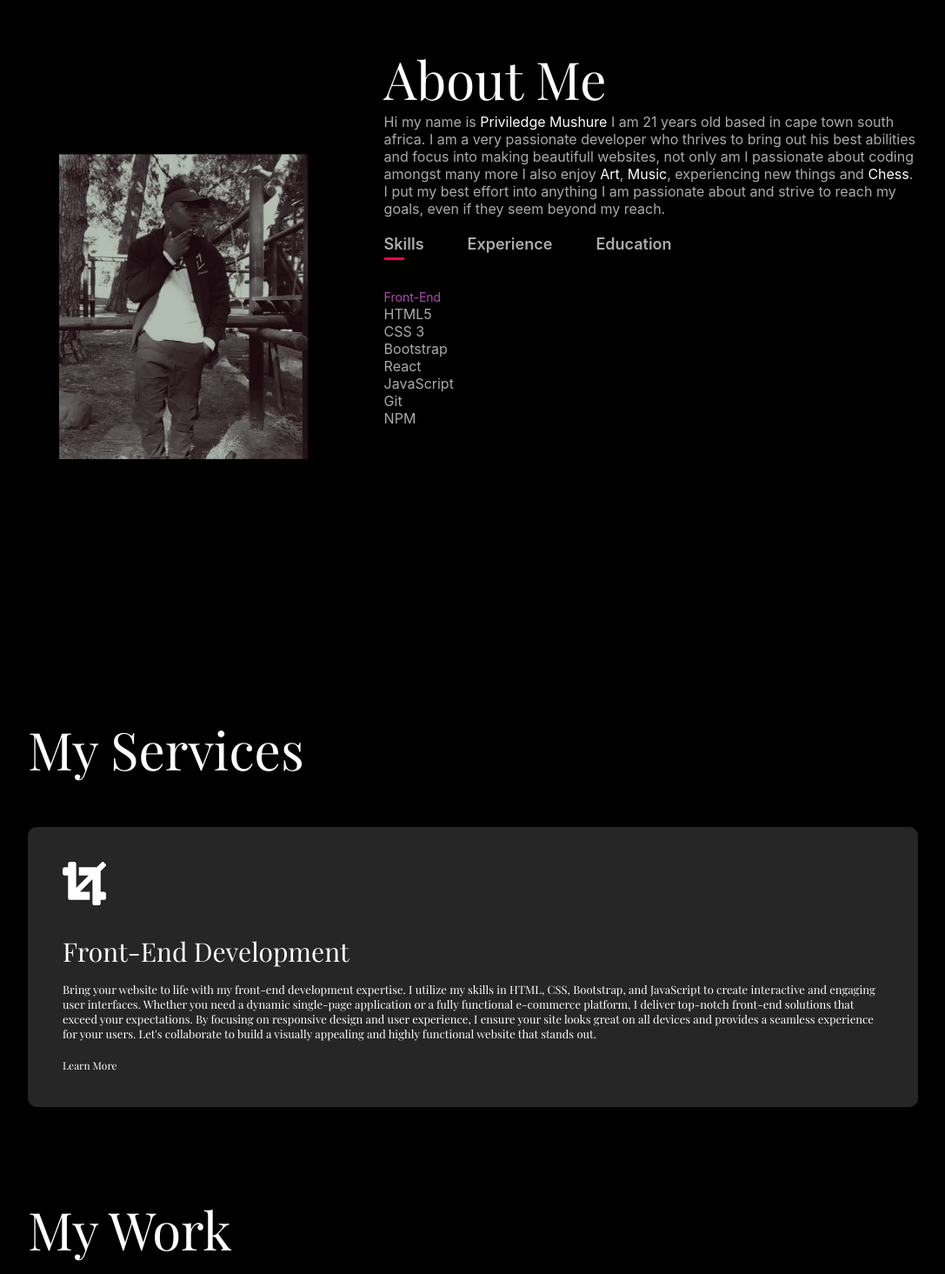
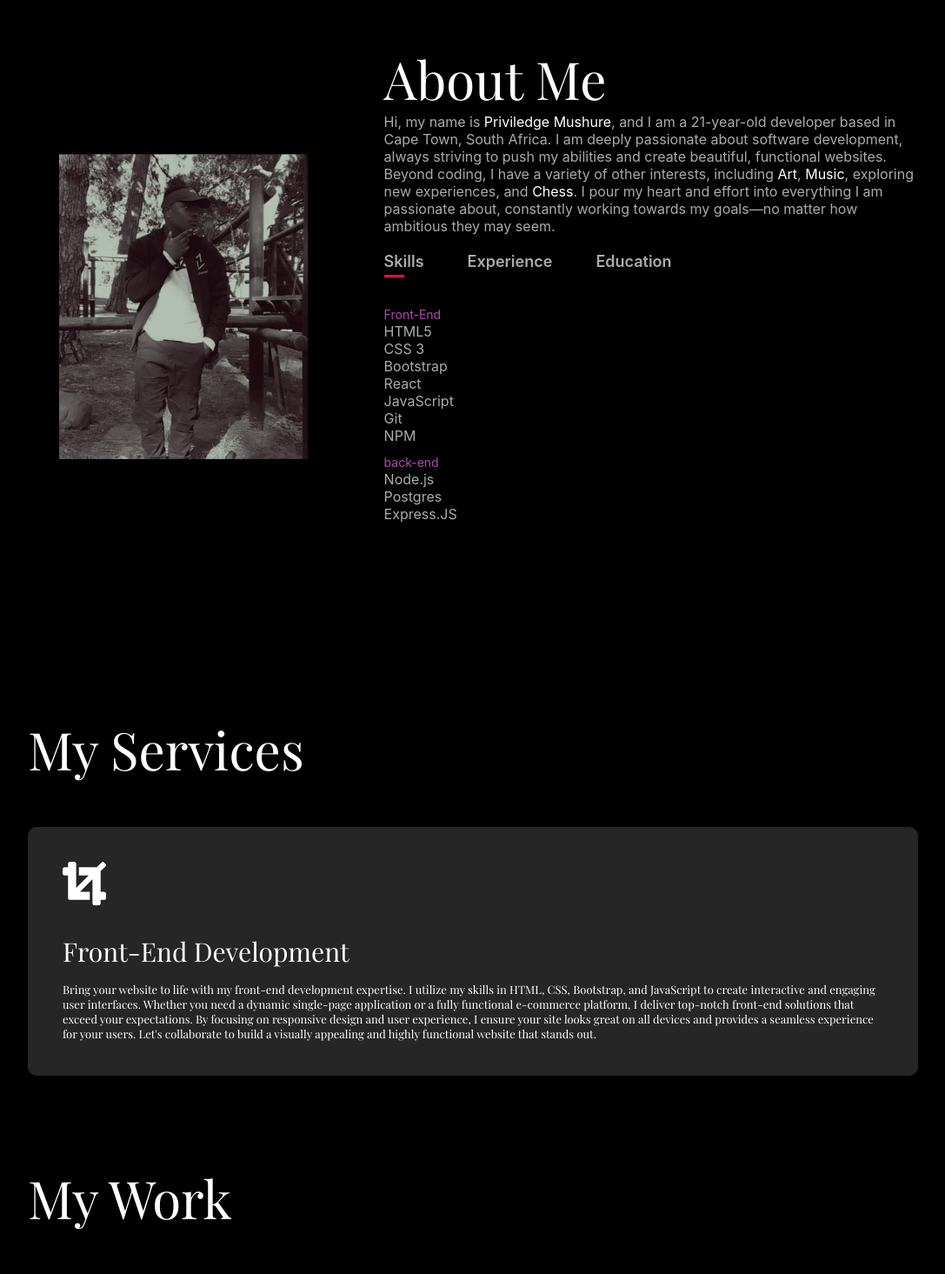
Before and after one commit to Privils/portfolio, a React (Create React App) app: page / in a window 1280 px wide. Shown: the part 840-2305 px from the top of the page at 87% size, without its empty margins (96-1183 px from the left). Built offline with nearby package versions, Linux system fonts and the light colour scheme.

Commit message:
made updates

```diff
--- a/package.json
+++ b/package.json
@@ -9,7 +9,7 @@
     "@testing-library/user-event": "^13.5.0",
     "react": "^18.2.0",
     "react-dom": "^18.2.0",
-    "react-icons": "^5.1.0",
+    "react-icons": "^5.3.0",
     "react-scripts": "5.0.1",
     "web-vitals": "^2.1.4"
   },
--- a/src/Components/Footer.js
+++ b/src/Components/Footer.js
@@ -5,7 +5,7 @@ const Footer = () => {
   return (
     <div>
          <div class="copyrite">
-        <p>copyrite PrivilsWebDev . Made with <FaHeart className='footericon'/> by priviledge</p>
+        <p>  &copy;(2024) PrivilsWebDev . All rights reserved<FaHeart className='footericon'/></p>
     </div>
     </div>
   )
--- a/src/Components/Home.js
+++ b/src/Components/Home.js
@@ -80,13 +80,18 @@ const Home = () => {
             <div className="col-2">
               <h1 className="subtitle">about me</h1>
               <p>
-                Hi my name is <span id="my-name">priviledge mushure</span> I am 21
-                years old based in <span>cape town south africa</span>. I am a very
-                passionate developer who thrives to bring out his best abilities and focus into making
-                beautifull websites, not only am I passionate about coding amongst many more I also enjoy  <span  id="my-name">art</span>, <span  id="my-name">music</span>, experiencing new things and <span  id="my-name">chess</span>.
-                I put my best effort into anything I am passionate about and strive to reach my goals, even if they seem beyond my reach.
-
-              </p>
+              Hi, my name is <span id="my-name">Priviledge Mushure</span>, and
+              I am a 21-year-old developer based in{" "}
+              <span>Cape Town, South Africa</span>. I am deeply passionate
+              about software development, always striving to push my abilities
+              and create beautiful, functional websites. Beyond coding, I have
+              a variety of other interests, including{" "}
+              <span id="my-name">art</span>, <span id="my-name">music</span>,
+              exploring new experiences, and <span id="my-name">chess</span>.
+              I pour my heart and effort into everything I am passionate
+              about, constantly working towards my goals—no matter how
+              ambitious they may seem.
+            </p>
               <div className="tabtitle">
                 <p
                   className={`tab-links ${
@@ -134,21 +139,15 @@ const Home = () => {
                     NPM
                   </li>
                   {
-                    /*
+
                   <li>
-                    <span>fullStack</span>
-                    <br />
-                    HTML5
-                    <br />
-                    CSS 3<br />
-                    REACT <br />
-                    JAVASCRIPT
+                    <span>back-end</span>
                     <br />
                     Node.js <br />
                     Postgres <br />
                     Express.JS <br />
                     <br />
-                  </li>*/
+                  </li>
 }
 
                 </ul>
@@ -163,8 +162,19 @@ const Home = () => {
                   <li>
                     <span>currently</span>
                     <br />
-                    study/learning experience
+                   <strong> study/learning experience </strong>
                   </li>
+                  <li>
+                    <strong>Internship - frontend Developer</strong> | kreativestorm |
+                    <p>
+                      During my internship at kreativestorm, I worked on
+                      developing and maintaining websites, improving user
+                      interfaces, and optimizing web performance. I gained
+                      hands-on experience with HTML, CSS ,JavaScript and
+                      collaborated with other developers to bring projects to
+                      completion.
+                    </p>
+                    </li>
                 </ul>
               </div>
 
@@ -202,72 +212,8 @@ const Home = () => {
               <p>
               Bring your website to life with my front-end development expertise. I utilize my skills in HTML, CSS, Bootstrap, and JavaScript to create interactive and engaging user interfaces. Whether you need a dynamic single-page application or a fully functional e-commerce platform, I deliver top-notch front-end solutions that exceed your expectations. By focusing on responsive design and user experience, I ensure your site looks great on all devices and provides a seamless experience for your users. Let's collaborate to build a visually appealing and highly functional website that stands out.
               </p>
-              <a href="#" onClick={toggleDetails}>
-                learn more
-              </a>
-              {showDetails && (
-                <div className="additional-details">
-                  <p> I specialize in
-                    creating visually captivating and user-friendly websites
-                    tailored to your unique brand identity. From responsive
-                    layouts to custom graphics, I ensure your website stands out
-                    in today's competitive digital landscape. <br />
-                    <strong>User Interface (UI) Development</strong>
-                    Elevate your user experience with my UI development
-                    services. I combine creativity and usability to design
-                    intuitive interfaces that captivate and delight your
-                    audience.
-                  </p>
-                </div>
-              )}
+
             </div>
-              {
-                /*
-            <div>
-              <FaCrop className="crop" />
-              <h2>fullStack</h2>
-              <p>
-                Experience the power of end-to-end web solutions with my
-                full-stack development services. From front-end interfaces to
-                back-end databases, I will handle every aspect of your project with
-                expertise and precision. Whether you need a dynamic web
-                application, a robust e-commerce platform, or a custom content
-                management system, we have the skills and experience to bring
-                your vision to life.
-              </p>
-              <a href="#" onClick={toggleDetails}>
-                learn more
-              </a>
-              {showDetails && (
-                <div className="additional-details">
-                  <p> My Full-Stack Web Development
-                    knowledge will give you the power of end-to-end web solutions with my
-                    full-stack development services. From front-end interfaces
-                    to back-end databases, I handle every aspect of your
-                    project with expertise and precision. Whether you need a
-                    dynamic web application, a robust e-commerce platform, or a
-                    custom content management system, I have the skills and to bring your vision to life.
-                   <br /><strong>  Custom Web
-                    Application Development </strong> Empower your business with custom
-                    web applications tailored to your unique needs. I
-                    specializes in building scalable and secure
-                    web applications that streamline your operations and drive
-                    growth. From project management tools to customer portals,
-                    I will develop custom solutions that will solve your business
-                    challenges and deliver tangible results. <br /><strong>Back-end
-                    Development</strong> I will build a strong foundation for your web
-                    applications with My back-end development expertise. My
-                    skills as a developer architect and server-side solutions
-                    will power your applications with speed, security, and
-                    scalability. From database design to API development, I
-                    ensure seamless integration and reliable performance for
-                    your web applications.
-                  </p>
-                </div>
-              )}
-            </div>
-             */
-            }
           </div>
         </div>
       </div>
@@ -280,12 +226,7 @@ const Home = () => {
               <img src={image2} alt="" />
               <div className="layer">
                 <h3>Movie site</h3>
-               {
-                /* <p>
-                  <strong>description</strong> <br />
-                  Explore a vast collection of films from various genres. Watch trailers, read reviews, and discover your next cinematic adventure with ease
-                </p>*/
-               }
+
                 <a href="https://privils.github.io/movie-hub/">
                 <FaExternalLinkAlt className="FaExternalLinkAlt"/>
                 </a>
@@ -295,12 +236,7 @@ const Home = () => {
               <img src={image5} alt="" />
               <div className="layer">
                 <h3>Food site</h3>
-               {
-                /* <p>
-                  <strong>description</strong> <br />
-                Indulge your senses in a culinary journey. From mouthwatering recipes to restaurant reviews and cooking tips, satisfy your cravings and elevate your dining experience.
-                  </p>*/
-               }
+
                 <a href=" https://privils.github.io/privils_food_site/">
                 <FaExternalLinkAlt className="FaExternalLinkAlt"/>
                 </a>
@@ -310,12 +246,7 @@ const Home = () => {
               <img src={image6} alt="" />
               <div className="layer">
                 <h3>Game site</h3>
-               {
-                /* <p>
-                  <strong>description</strong> <br />
-                  Immerse yourself in a world of gaming excitement. From action-packed shooters to immersive RPGs, find your next favorite game and join the fun.
-                </p>*/
-               }
+
                 <a href=" https://privils.github.io/Game-Index/">
                 <FaExternalLinkAlt className="FaExternalLinkAlt"/>
                 </a>
@@ -325,12 +256,7 @@ const Home = () => {
               <img src={image3} alt="" />
               <div className="layer">
                 <h3>ART site</h3>
-               {
-                /* <p>
-                  <strong>description</strong> <br />
-                  Immerse yourself in a vibrant gallery of creativity. Explore diverse artworks, from traditional paintings to digital masterpieces, and uncover inspiration at every click.
-                </p>*/
-               }
+
                 <a href=" https://privils.github.io/art/">
                 <FaExternalLinkAlt className="FaExternalLinkAlt"/>
                 </a>
@@ -340,10 +266,7 @@ const Home = () => {
               <img src={image7} alt="" />
               <div className="layer">
                 <h3>Weather site</h3>
-              {/*  <p>
-                  <strong>description</strong> <br />
-                Stay ahead of the forecast with our intuitive weather app. Get real-time updates, hourly forecasts, and weather alerts to plan your day effectively. </p>*/
-              }
+
                 <a href="https://privils.github.io/daily_weather/">
                 <FaExternalLinkAlt className="FaExternalLinkAlt"/>
                 </a>
@@ -353,12 +276,7 @@ const Home = () => {
               <img src={image4} alt="" />
               <div className="layer">
                 <h3>rick n momo</h3>
-               {
-                /* <p>
-                  <strong>description</strong> <br />
-                  Delve into the bizarre and hilarious universe of Rick and Morty. Dive deep into episode guides, character profiles, and fan theories.
-                </p>*/
-               }
+
                 <a href="https://privils.github.io/rickNmomo/">
                   <FaExternalLinkAlt className="FaExternalLinkAlt"/>
                 </a>
@@ -385,9 +303,7 @@ const Home = () => {
                 0659165816
               </p>
               <div className="social-icons">
-                <a href="https://www.facebook.com/profile.php?id=100046809441429">
-                  <FaFacebook />
-                </a>
+
                 <a href="https://www.linkedin.com/in/privilledge-black-15b928291?utm_source=share&utm_campaign=share_via&utm_content=profile&utm_medium=android_app">
                   <FaLinkedinIn />
                 </a>
```
Also changed, not shown: 2 other files (tests, documents, lock files or other folders).
